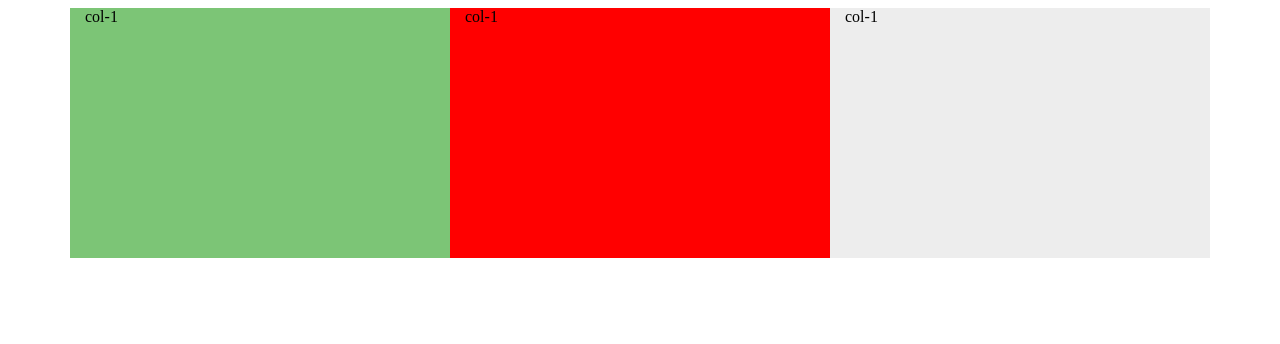
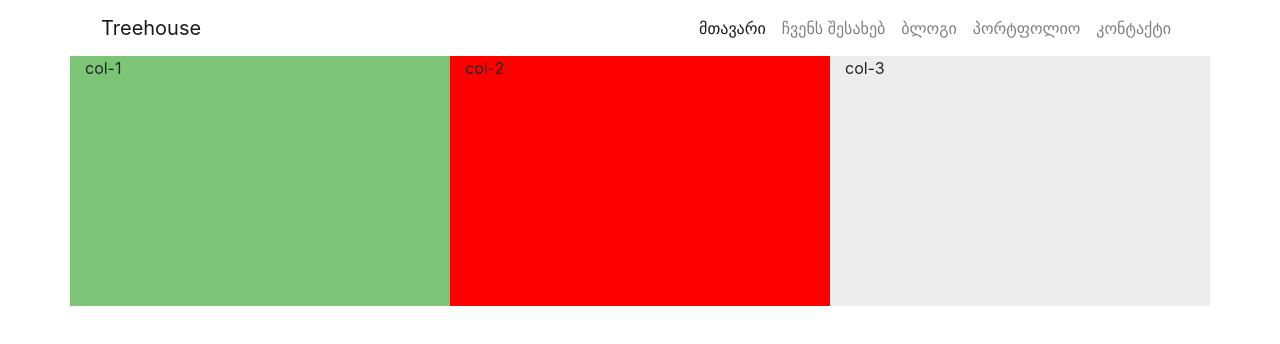
Before and after one commit to kristina-makalatia/Geolab01, a plain HTML site: page index.html in a window 1280 px wide. Drawn offline with nearby package versions, Linux system fonts and the light colour scheme.

Commit message:
added navigation

```diff
--- a/index.html
+++ b/index.html
@@ -1,13 +1,41 @@
 <!DOCTYPE html>
 <html>
 <head>
-	<link rel="stylesheet"  href="css/bootst rap-reboot.css">
+	<link rel="stylesheet"  href="css/bootstrap-reboot.css">
 	<link rel="stylesheet" type="text/css" href="css/bootstrap-grid.css">
+	<link rel="stylesheet" type="text/css" href="css/bootstrap.css">
 	<link rel="stylesheet" type="text/css" href="css/style.css">
 
 </head>
 
 <body>
+	<header class="container">
+			<nav class="navbar navbar-expand-lg navbar-light">
+  				<a class="navbar-brand" href="index.html">Treehouse</a>
+ 				 <button class="navbar-toggler" type="button" data-toggle="collapse" data-target="#navbarNav" aria-controls="navbarNav" aria-expanded="false" aria-label="Toggle navigation">
+   				 <span class="navbar-toggler-icon"></span>
+  				</button>
+  		 <div class="collapse navbar-collapse justify-content-end" id="navbarNav">
+		    <ul class="navbar-nav">
+		      <li class="nav-item active">
+		        <a class="nav-link" href="#"> მთავარი <span class="sr-only">(current)</span></a>
+		      </li>
+		      <li class="nav-item">
+		        <a class="nav-link" href="#"> ჩვენს შესახებ</a>
+		      </li>
+		      <li class="nav-item">
+		        <a class="nav-link" href="#"> ბლოგი</a>
+		      </li>
+		      <li class="nav-item">
+		        <a class="nav-link" href="#"> პორტფოლიო</a>
+		      </li>
+		      <li class="nav-item">
+		        <a class="nav-link" href="#"> კონტაქტი</a>
+		      </li>
+   			 </ul>
+  		</div>
+	</nav>
+</header>
 
 <section class="services">
 		<div class="container">
@@ -16,10 +44,10 @@
 					col-1
 				</div>
 				<div class="service-2 col-4">
-					col-1
+					col-2
 				</div>
 				<div class="service-3 col-4">
-					col-1
+					col-3
 				</div>
 			</div>
 		</div>
@@ -27,6 +55,8 @@
 
 
 
-
+<script src="https://code.jquery.com/jquery-3.3.1.slim.min.js" integrity="sha384-q8i/X+965DzO0rT7abK41JStQIAqVgRVzpbzo5smXKp4YfRvH+8abtTE1Pi6jizo" crossorigin="anonymous"></script>
+<script src="https://stackpath.bootstrapcdn.com/bootstrap/4.1.3/js/bootstrap.min.js" integrity="sha384-ChfqqxuZUCnJSK3+MXmPNIyE6ZbWh2IMqE241rYiqJxyMiZ6OW/JmZQ5stwEULTy" crossorigin="anonymous"></script>
+<script src="https://cdnjs.cloudflare.com/ajax/libs/popper.js/1.14.3/umd/popper.min.js" integrity="sha384-ZMP7rVo3mIykV+2+9J3UJ46jBk0WLaUAdn689aCwoqbBJiSnjAK/l8WvCWPIPm49" crossorigin="anonymous"></script>
 </body>
 </html>
```
Also changed, not shown: img/woodland-656969__340.jpg (deleted).
